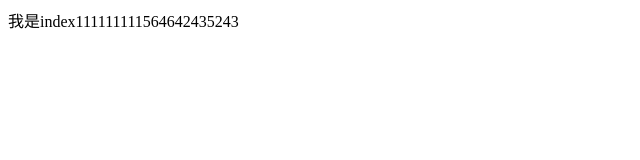
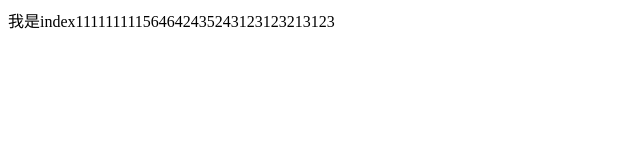
Before and after one commit to 15624929020/gitdemo, a plain HTML site: page index.html in a window 1280 px wide. Shown: the whole page, without its empty margins (0-640 px from the left). Drawn offline with Linux system fonts and the light colour scheme.

Commit message:
a第三次提交

```diff
--- a/index.html
+++ b/index.html
@@ -6,6 +6,6 @@
     <title>Document</title>
 </head>
 <body>
-    我是index111111111564642435243
+    我是index111111111564642435243123123213123
 </body>
 </html>
```
